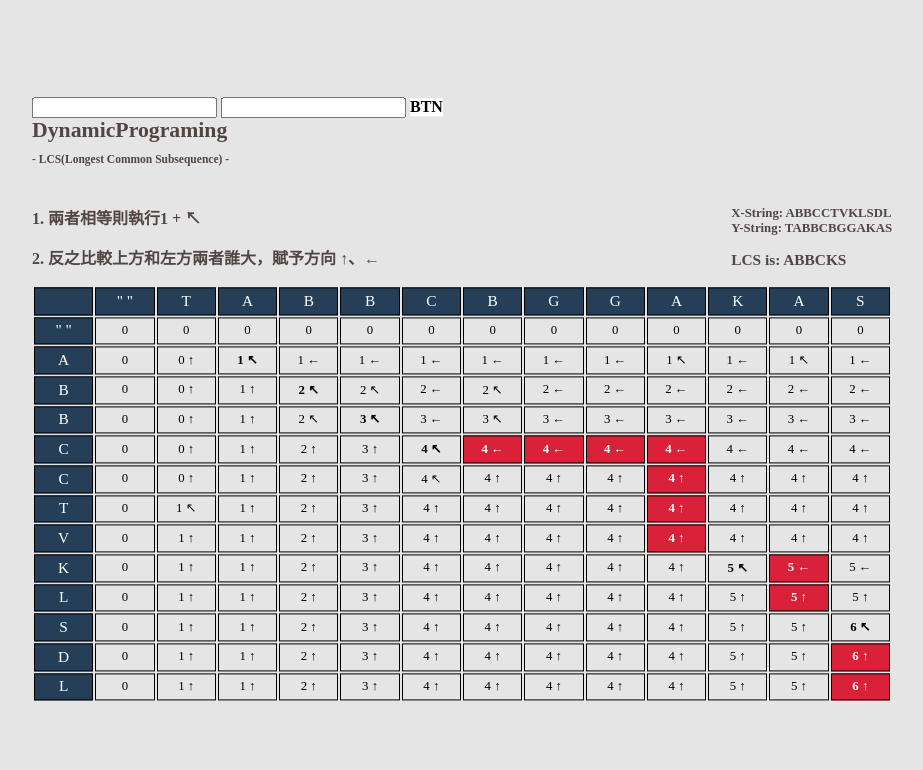
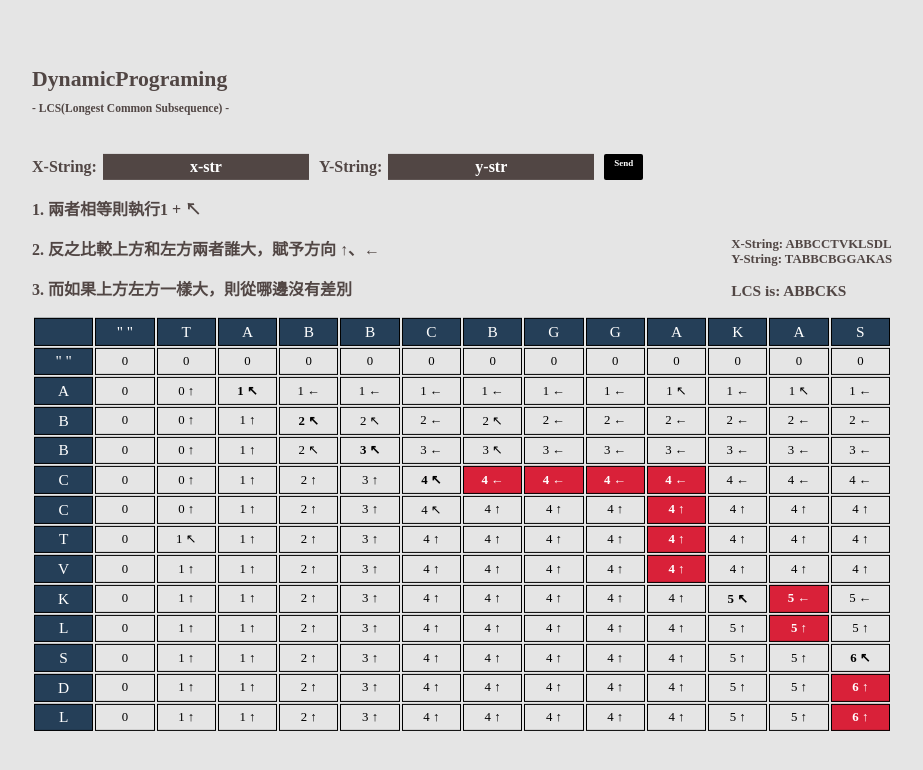
Before and after one commit to livoist/DynamicTable, a plain HTML site: page dynamicLCS.html in a window 1280 px wide. Shown: the whole page, without its empty margins (178-1101 px from the left). Drawn offline with Linux system fonts and the light colour scheme.

Commit message:
all done

```diff
--- a/dynamicLCS.html
+++ b/dynamicLCS.html
@@ -20,8 +20,6 @@ let yString = "TABBCBGGAKAS"
 
 // get DynamicPrograming Table
 const dynamicLCS = (str1, str2) => {
-  console.log('s1l', str1)
-  console.log('s2l', str2)
   let m = str1.length
   let n = str2.length
 
@@ -151,13 +149,24 @@ const printTable = () => {
   let table = `
     <div class="dynamicTable">
       <div class="des">
-        <input type="text" id="str1">
-        <input type="text" id="str2">
-        <div class="sendBtn">BTN</div>
         <div class="title">DynamicPrograming</div>
         <div class="subTitle">- LCS(Longest Common Subsequence) -</div>
+        <div class="inputInfo">
+          <div class="inputBlocks">
+            <div class="inputBlock">
+              <p>X-String:</p>
+              <input type="text" id="str1" placeholder="x-str">
+            </div>
+            <div class="inputBlock">
+              <p>Y-String:</p>
+              <input type="text" id="str2" placeholder="y-str">
+            </div>
+          </div>
+          <div class="sendBtn">Send</div>
+        </div>
         <p>1. 兩者相等則執行1 + ↖</p>
         <p>2. 反之比較上方和左方兩者誰大，賦予方向 ↑、←</p>
+        <p>3. 而如果上方左方一樣大，則從哪邊沒有差別</p>
         <div class="result">
           <div class="str">X-String: ${xString}</div>
           <div class="str">Y-String: ${yString}</div>
@@ -171,17 +180,15 @@ const printTable = () => {
   document.body.innerHTML = table
 }
 
+const initTable = () => {
   dynamicLCS(xString, yString)
   dynamicPrintLCS(xString.length, yString.length)
   getDynamicTable(table1, table2)
   printTable()
+}
 
-
-window.onload = function() {
-  const btn = document.querySelector('.sendBtn')
-
-  const getVal = () => {
-    console.log('done')
+// reassign table
+const reassignTable = () => {
   table1 = []
   table2 = []
   table3 = []
@@ -192,12 +199,23 @@ window.onload = function() {
   xString = s1
   yString = s2
 
-    dynamicLCS(xString, yString)
-    dynamicPrintLCS(xString.length, yString.length)
-    getDynamicTable(table1, table2)
-    printTable()
+  initTable()
+
+  // ****innerHTML 會重新創建節點，所以要在每一次都重新addEventListener****
+  const btn = document.querySelector('.sendBtn')
+  btn.addEventListener('click', reassignTable)
 }
 
-  btn.addEventListener('click', getVal)
+window.onload = function() {
+  initTable()
+
+  const btn = document.querySelector('.sendBtn')
+  btn.addEventListener('click', reassignTable)
 }
+
+window.addEventListener('onunload', () => {
+  const btn = document.querySelector('.sendBtn')
+  btn.removeEventListener('click', reassignTable)
+})
+
 </script>
--- a/style.css
+++ b/style.css
@@ -5,6 +5,21 @@
   100% {
     background: #AEC33A;
   }
+}
+
+input {
+  all: unset;
+}
+
+input::placeholder {
+  color: #fff;
+}
+
+input {
+  background: #514644;
+  text-align: center;
+  color: #fff;
+  padding: 4px 0;
 }
 
 body {
@@ -91,8 +106,31 @@ td.target {
 }
 
 .sendBtn {
-  background: #fff;
+  background: #000;
   display: inline-block;
-  color: #000;
+  color: #fff;
   cursor: pointer;
+  transition: 0.5s;
+  padding: 4px 10px;
+  border-radius: 2px;
+  font-size: 0.7vw;
 }
+
+.sendBtn:hover {
+  background: #514644;
+}
+
+.inputInfo, .inputBlocks {
+  display: flex;
+}
+
+.inputBlock {
+  display: flex;
+  justify-content: space-between;
+  align-items: center;
+  margin-right: 10px;
+}
+
+.inputBlock p {
+  margin: 0 6px 0 0;
+}
```
Lines whose indentation alone changed are shown as unchanged.
